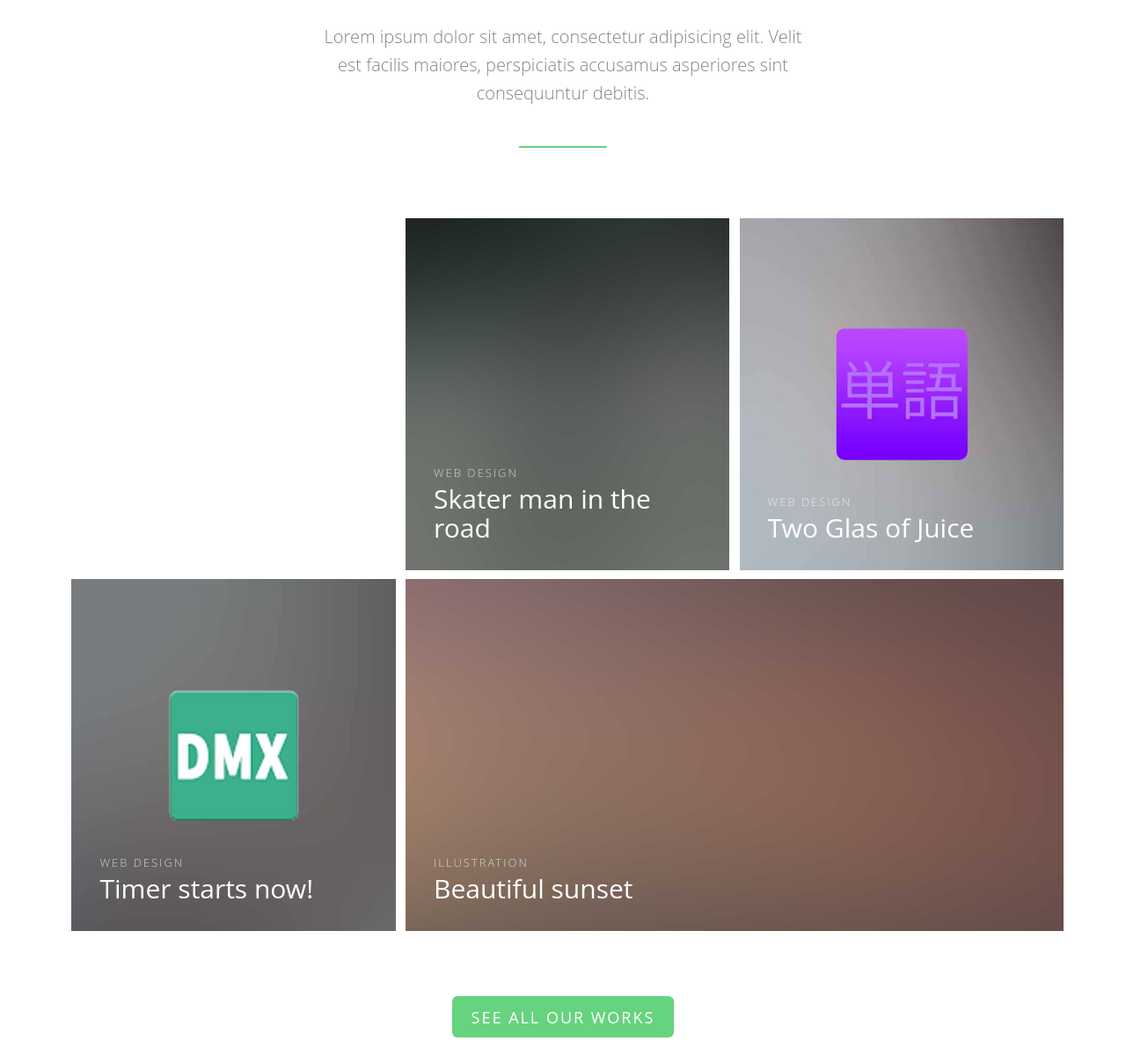
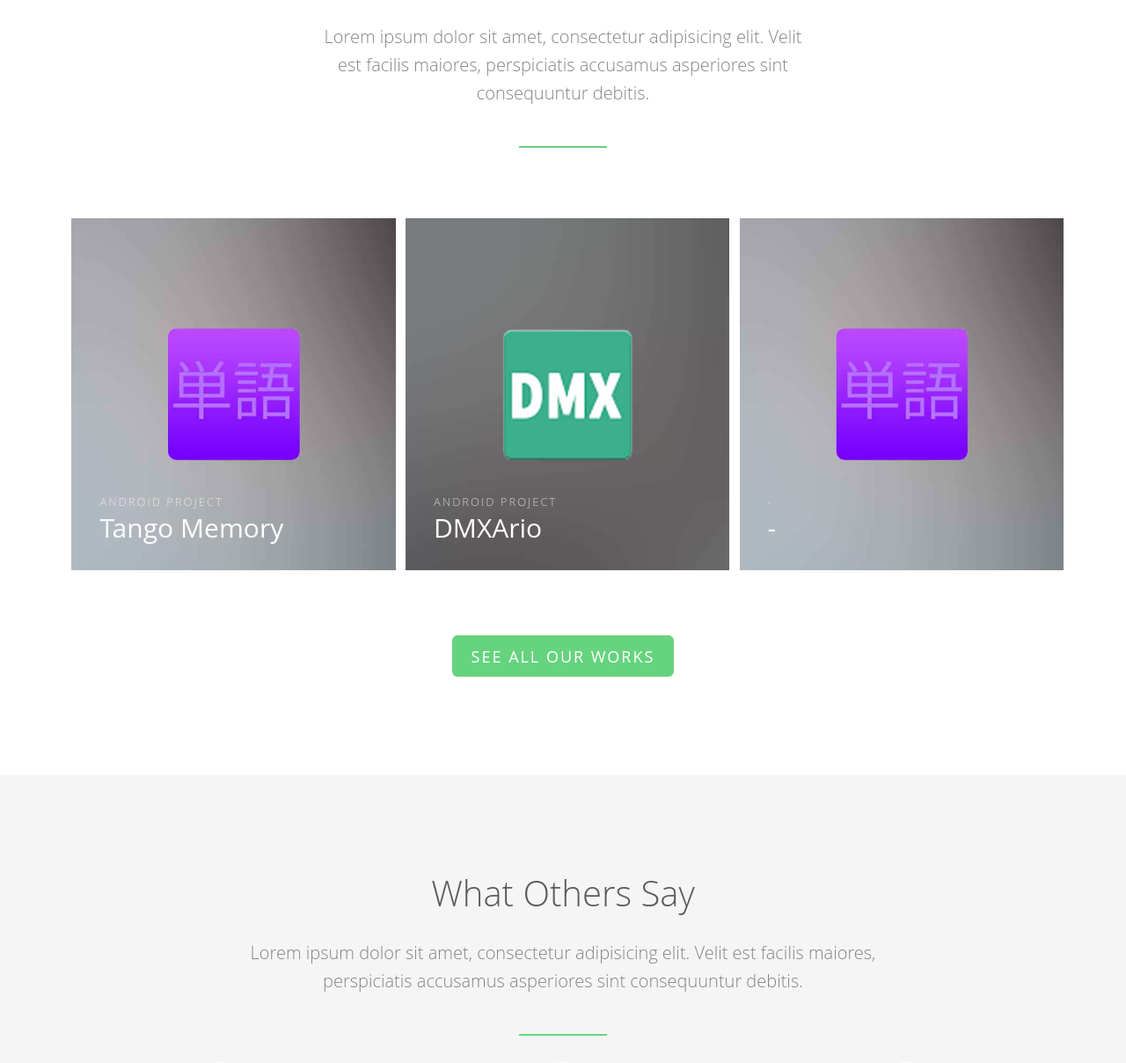
Before and after one commit to icaynia/BlueSIKA, a PHP site: page / in a window 1280 px wide. Shown: the part 2391-3599 px from the top of the page at 88% size. Run offline with PHP 8.4, Linux system fonts and the light colour scheme; some web fonts are replaced.

Commit message:
Edit works

```diff
--- a/index.php
+++ b/index.php
@@ -239,19 +239,19 @@
 					<div class="col-md-12">
 						<ul id="fh5co-portfolio-list">
 
-							<li class="one-third animate-box" data-animate-effect="fadeIn" style="background-image: url(images/work-5.jpg); ">
-								<a href="#" class="color-3">
+							<li class="one-third animate-box" data-animate-effect="fadeIn" style="background-image: url(images/work-1.jpg); ">
+								<a href="#" class="color-4">
 									<div class="case-studies-summary">
-										<span>Illustration</span>
-										<h2>Useful baskets</h2>
+										<span>Android Project</span>
+										<h2>Tango Memory</h2>
 									</div>
 								</a>
 							</li>
-							<li class="one-third animate-box" data-animate-effect="fadeIn" style="background-image: url(images/work-6.jpg); ">
-								<a href="#" class="color-4">
+							<li class="one-third animate-box" data-animate-effect="fadeIn" style="background-image: url(images/work-2.jpg); ">
+								<a href="#" class="color-5">
 									<div class="case-studies-summary">
-										<span>Web Design</span>
-										<h2>Skater man in the road</h2>
+										<span>Android Project</span>
+										<h2>DMXArio</h2>
 									</div>
 								</a>
 							</li>
@@ -259,17 +259,19 @@
 							<li class="one-third animate-box" data-animate-effect="fadeIn" style="background-image: url(images/work-1.jpg); ">
 								<a href="#" class="color-4">
 									<div class="case-studies-summary">
-										<span>Web Design</span>
-										<h2>Two Glas of Juice</h2>
+										<span>-</span>
+										<h2>-</h2>
 									</div>
 								</a>
 							</li>
 
+							<!--
+
 							<li class="one-third animate-box" data-animate-effect="fadeIn" style="background-image: url(images/work-2.jpg); ">
 								<a href="#" class="color-5">
 									<div class="case-studies-summary">
-										<span>Web Design</span>
-										<h2>Timer starts now!</h2>
+										<span>Android Project</span>
+										<h2>DMXArio</h2>
 									</div>
 								</a>
 							</li>
@@ -281,6 +283,8 @@
 									</div>
 								</a>
 							</li>
+
+							-->
 						</ul>
 					</div>
 				</div>
```
